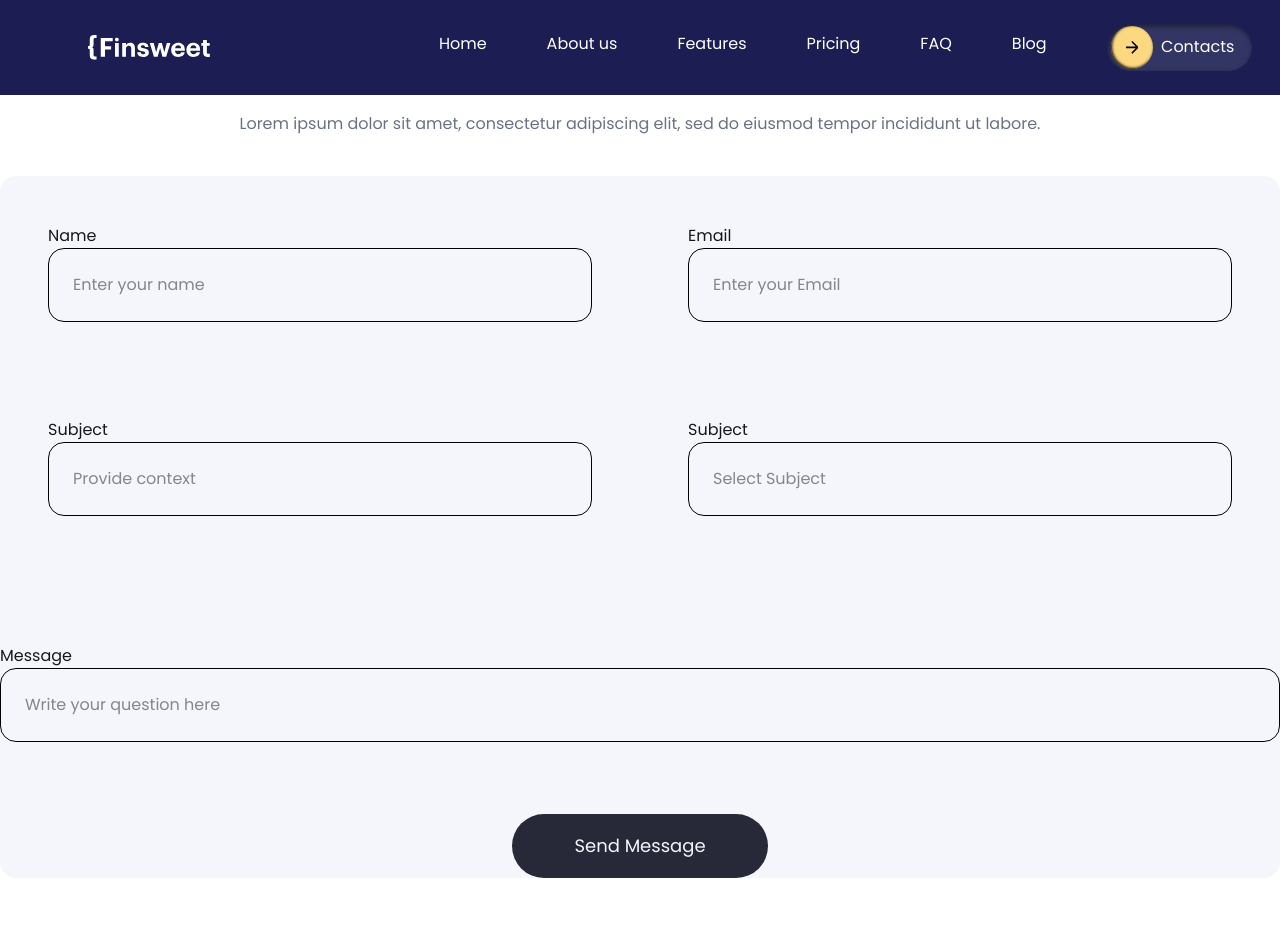
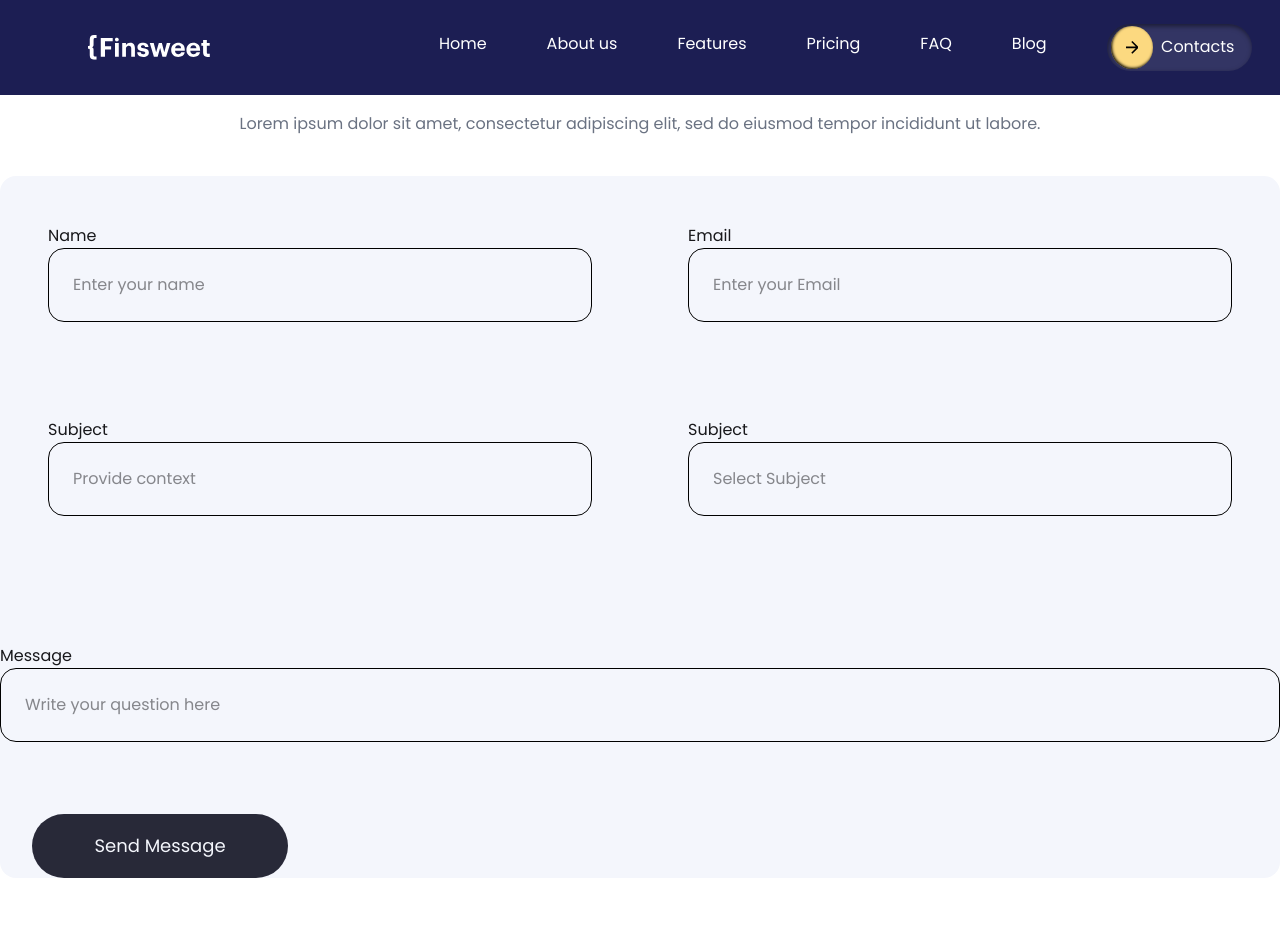
Before and after one commit to amirvp77/Finsweet, a Next.js app: page /Contact in a window 1280 px wide. Shown: the top 952 px of the page. Built offline with nearby package versions, Linux system fonts and the light colour scheme.

Commit message:
update project

```diff
--- a/Components/OurWork.jsx
+++ b/Components/OurWork.jsx
@@ -64,19 +64,19 @@ export default function OurWork() {
         </div>
 
         <div
-          className="flex flex-col gap-6 w-full
+          className="flex  gap-6 w-full
           md:flex-row
           lg:w-[414] lg:flex-col"
         >
           <div
-            className="w-full h-[200] relative bg-[url('/Card3.png')] bg-cover bg-center overflow-hidden hover:shadow-2xl transition-all duration-600
+            className="w-[200] h-[150] relative bg-[url('/Card3.png')] bg-cover bg-center overflow-hidden hover:shadow-2xl transition-all duration-600
             md:h-[250]
             lg:h-[284]"
           >
             <div
               className="absolute inset-0 w-full
   bg-linear-to-t from-[#1C1E53] via-[#1C1E53CC] to-transparent
-  lg:w-[400]"
+  "
             ></div>
 
             <div
@@ -98,7 +98,7 @@ export default function OurWork() {
           </div>
 
           <div
-            className="w-full h-[200] bg-[url('/Card2.png')] bg-cover bg-center hover:shadow-2xl transition-all duration-600
+            className="w-[200] h-[150] bg-[url('/Card2.png')] bg-cover bg-center hover:shadow-2xl transition-all duration-600
             md:h-[250]
             lg:h-[284]"
           ></div>
--- a/ComponentsContact/Form.jsx
+++ b/ComponentsContact/Form.jsx
@@ -96,10 +96,10 @@ export default function Form() {
           lg:w-[908]
           h-auto
           lg:h-[176]
-          m-auto
+          px-8
           mt-10
           flex
-          justify-center
+          justify-start
         "
         >
           <input
```
